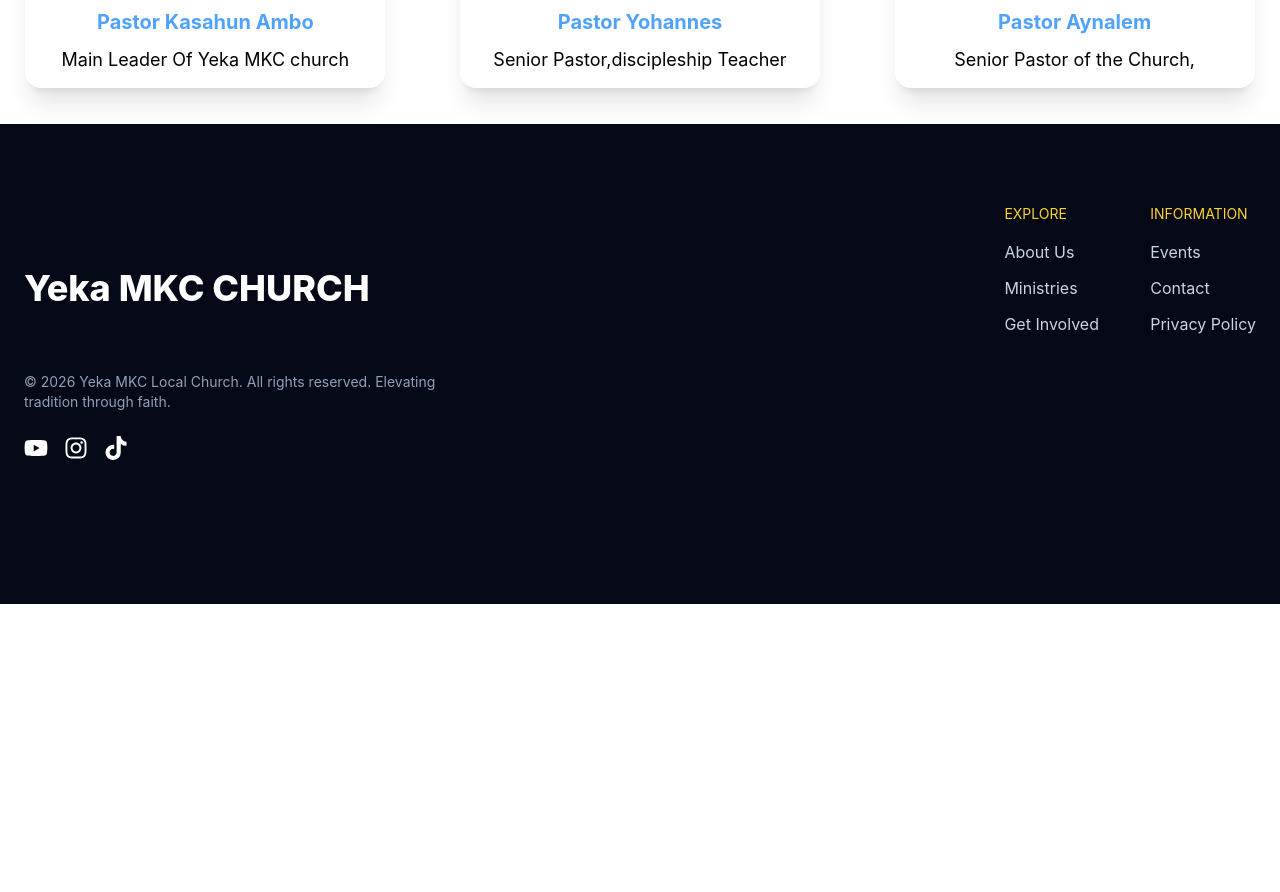
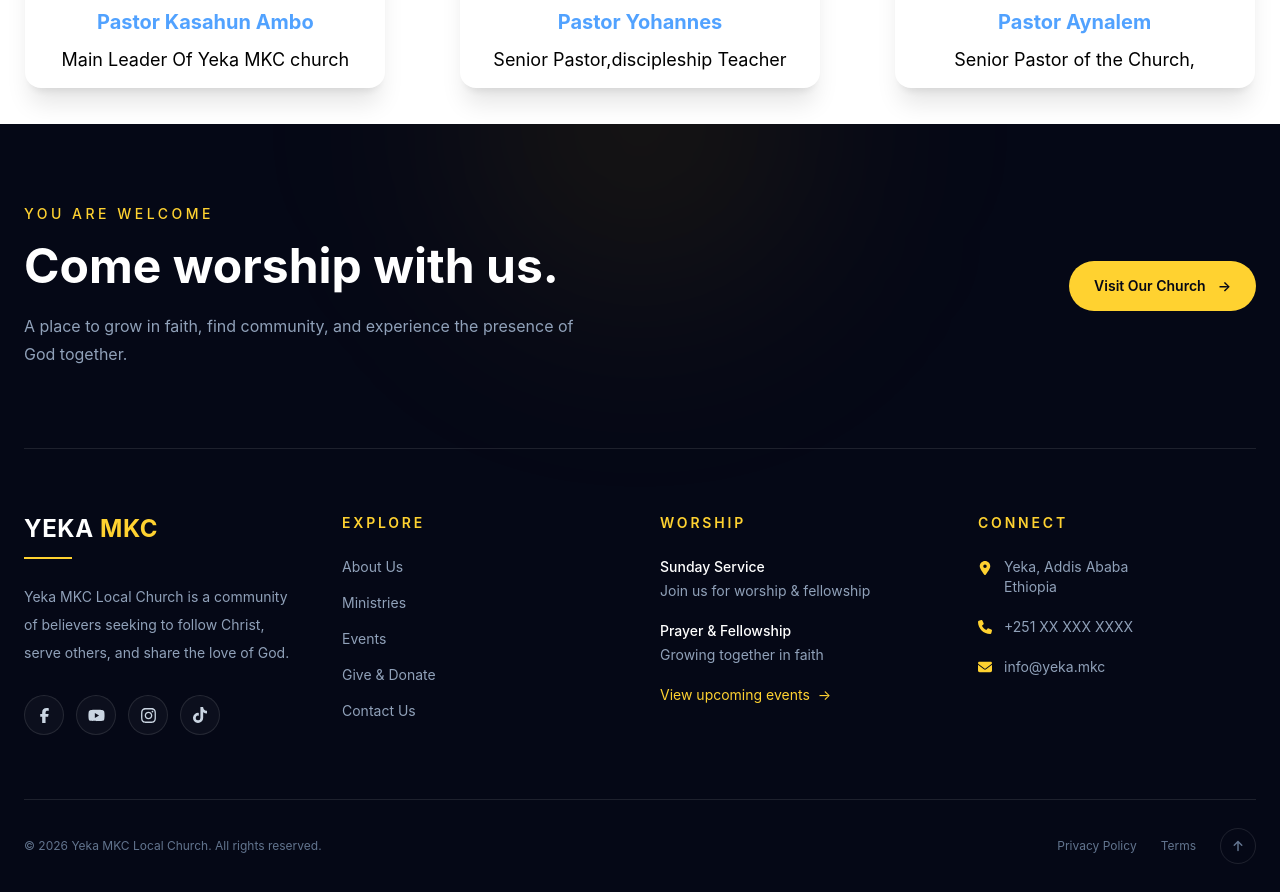
Before and after one commit to Paulos-g/Yeka-MKC, a React (Vite) app in the folder Frontend/: page /about in a window 1280 px wide. Shown: the part 2740-3632 px from the top of the page. Before the commit the page ends 3344 px from the top, so only its background shows below. Built offline with nearby package versions, Linux system fonts and the light colour scheme.

Commit message:
Enhanced the UI of footer

```diff
--- a/Frontend/src/Components/Footer.tsx
+++ b/Frontend/src/Components/Footer.tsx
@@ -1,61 +1,248 @@
-import { FaYoutube, FaInstagram, FaTiktok } from "react-icons/fa";
+import {
+  FaYoutube,
+  FaInstagram,
+  FaTiktok,
+  FaFacebookF,
+  FaArrowUp,
+  FaLocationDot,
+  FaPhone,
+  FaEnvelope,
+} from "react-icons/fa6";
 
 function Footer() {
   return (
-    <footer className="bg-[#050816] text-white py-20">
-      <div
-        data-aos="fade-up"
-        className="container mx-auto px-6 flex min-h-[320px] flex-col md:flex-row justify-between gap-12"
-      >
-        <div className="max-w-md flex flex-col justify-center">
-          <h3 className=" font-cinzel font-extrabold text-4xl mb-16">
-            Yeka MKC CHURCH
-          </h3>
-          <p className="text-sm text-slate-400 text-center md:text-left">
-            © 2026 Yeka MKC Local Church. All rights reserved. Elevating
-            tradition through faith.
-          </p>
-          <div className="mt-6 flex items-center gap-4">
+    <footer className="relative overflow-hidden bg-[#050816] text-white">
+      {/* Decorative glow */}
+      <div className="pointer-events-none absolute -top-40 left-1/2 h-80 w-80 -translate-x-1/2 rounded-full bg-amber-400/10 blur-[120px]" />
+
+      <div className="relative container mx-auto px-6">
+        {/* Top CTA */}
+        <div
+          data-aos="fade-up"
+          className="border-b border-white/10 py-16 md:py-20"
+        >
+          <div className="flex flex-col items-start justify-between gap-8 md:flex-row md:items-center">
+            <div className="max-w-2xl">
+              <p className="mb-3 text-sm font-medium uppercase tracking-[0.25em] text-amber-300">
+                You are welcome
+              </p>
+
+              <h2 className="font-cinzel text-3xl font-bold leading-tight sm:text-4xl md:text-5xl">
+                Come worship with us.
+              </h2>
+
+              <p className="mt-4 max-w-xl text-sm leading-7 text-slate-400 md:text-base">
+                A place to grow in faith, find community, and experience the
+                presence of God together.
+              </p>
+            </div>
+
             <a
-              href="#"
-              aria-label="YouTube"
-              className="text-white transition-colors hover:text-amber-300"
+              href="/contact"
+              className="group inline-flex items-center gap-3 rounded-full border border-amber-300/40 bg-amber-300 px-6 py-3.5 text-sm font-semibold text-[#050816] transition-all duration-300 hover:bg-amber-200 hover:shadow-[0_0_30px_rgba(252,211,77,0.15)]"
             >
-              <FaYoutube size={24} />
-            </a>
-            <a
-              href="#"
-              aria-label="Instagram"
-              className="text-white transition-colors hover:text-amber-300"
-            >
-              <FaInstagram size={24} />
-            </a>
-            <a
-              href="#"
-              aria-label="TikTok"
-              className="text-white transition-colors hover:text-amber-300"
-            >
-              <FaTiktok size={24} />
+              Visit Our Church
+              <span className="transition-transform duration-300 group-hover:translate-x-1">
+                →
+              </span>
             </a>
           </div>
         </div>
 
-        <div className="grid grid-cols-2 gap-10">
-          <div>
-            <p className="text-sm uppercase text-amber-300 mb-4">Explore</p>
-            <ul className="space-y-3 text-slate-300">
-              <li>About Us</li>
-              <li>Ministries</li>
-              <li>Get Involved</li>
+        {/* Main Footer */}
+        <div className="grid gap-14 py-16 md:grid-cols-2 lg:grid-cols-4 lg:gap-10">
+          {/* Brand */}
+          <div data-aos="fade-up" className="lg:col-span-1">
+            <div className="mb-6">
+              <h3 className="font-cinzel text-2xl font-bold tracking-wide">
+                YEKA <span className="text-amber-300">MKC</span>
+              </h3>
+
+              <div className="mt-3 h-[2px] w-12 bg-amber-300" />
+            </div>
+
+            <p className="max-w-sm text-sm leading-7 text-slate-400">
+              Yeka MKC Local Church is a community of believers seeking to
+              follow Christ, serve others, and share the love of God.
+            </p>
+
+            {/* Socials */}
+            <div className="mt-7 flex gap-3">
+              {[
+                {
+                  icon: <FaFacebookF size={15} />,
+                  label: "Facebook",
+                },
+                {
+                  icon: <FaYoutube size={17} />,
+                  label: "YouTube",
+                },
+                {
+                  icon: <FaInstagram size={17} />,
+                  label: "Instagram",
+                },
+                {
+                  icon: <FaTiktok size={16} />,
+                  label: "TikTok",
+                },
+              ].map((social) => (
+                <a
+                  key={social.label}
+                  href="#"
+                  aria-label={social.label}
+                  className="flex h-10 w-10 items-center justify-center rounded-full border border-white/10 bg-white/[0.03] text-slate-300 transition-all duration-300 hover:-translate-y-1 hover:border-amber-300/40 hover:bg-amber-300 hover:text-[#050816]"
+                >
+                  {social.icon}
+                </a>
+              ))}
+            </div>
+          </div>
+
+          {/* Explore */}
+          <div data-aos="fade-up" data-aos-delay="100">
+            <h4 className="mb-6 text-sm font-semibold uppercase tracking-[0.2em] text-amber-300">
+              Explore
+            </h4>
+
+            <ul className="space-y-4 text-sm text-slate-400">
+              <li>
+                <a href="/about" className="transition-colors hover:text-white">
+                  About Us
+                </a>
+              </li>
+
+              <li>
+                <a
+                  href="/ministries"
+                  className="transition-colors hover:text-white"
+                >
+                  Ministries
+                </a>
+              </li>
+
+              <li>
+                <a
+                  href="/events"
+                  className="transition-colors hover:text-white"
+                >
+                  Events
+                </a>
+              </li>
+
+              <li>
+                <a
+                  href="/donate"
+                  className="transition-colors hover:text-white"
+                >
+                  Give & Donate
+                </a>
+              </li>
+
+              <li>
+                <a
+                  href="/contact"
+                  className="transition-colors hover:text-white"
+                >
+                  Contact Us
+                </a>
+              </li>
             </ul>
           </div>
-          <div>
-            <p className="text-sm uppercase text-amber-300 mb-4">Information</p>
-            <ul className="space-y-3 text-slate-300">
-              <li>Events</li>
-              <li>Contact</li>
-              <li>Privacy Policy</li>
-            </ul>
+
+          {/* Service */}
+          <div data-aos="fade-up" data-aos-delay="200">
+            <h4 className="mb-6 text-sm font-semibold uppercase tracking-[0.2em] text-amber-300">
+              Worship
+            </h4>
+
+            <div className="space-y-5 text-sm">
+              <div>
+                <p className="font-medium text-white">Sunday Service</p>
+                <p className="mt-1 text-slate-400">
+                  Join us for worship & fellowship
+                </p>
+              </div>
+
+              <div>
+                <p className="font-medium text-white">Prayer & Fellowship</p>
+                <p className="mt-1 text-slate-400">Growing together in faith</p>
+              </div>
+
+              <a
+                href="/events"
+                className="inline-flex items-center gap-2 text-amber-300 transition-colors hover:text-amber-200"
+              >
+                View upcoming events
+                <span>→</span>
+              </a>
+            </div>
+          </div>
+
+          {/* Contact */}
+          <div data-aos="fade-up" data-aos-delay="300">
+            <h4 className="mb-6 text-sm font-semibold uppercase tracking-[0.2em] text-amber-300">
+              Connect
+            </h4>
+
+            <div className="space-y-5 text-sm text-slate-400">
+              <div className="flex gap-3">
+                <FaLocationDot className="mt-1 shrink-0 text-amber-300" />
+                <span>
+                  Yeka, Addis Ababa
+                  <br />
+                  Ethiopia
+                </span>
+              </div>
+
+              <div className="flex items-center gap-3">
+                <FaPhone className="shrink-0 text-amber-300" />
+                <a
+                  href="tel:+251000000000"
+                  className="transition-colors hover:text-white"
+                >
+                  +251 XX XXX XXXX
+                </a>
+              </div>
+
+              <div className="flex items-center gap-3">
+                <FaEnvelope className="shrink-0 text-amber-300" />
+                <a
+                  href="mailto:info@yeka.mkc"
+                  className="transition-colors hover:text-white"
+                >
+                  info@yeka.mkc
+                </a>
+              </div>
+            </div>
+          </div>
+        </div>
+
+        {/* Bottom */}
+        <div className="flex flex-col gap-5 border-t border-white/10 py-7 text-xs text-slate-500 sm:flex-row sm:items-center sm:justify-between">
+          <p>
+            © {new Date().getFullYear()} Yeka MKC Local Church. All rights
+            reserved.
+          </p>
+
+          <div className="flex items-center gap-6">
+            <a
+              href="/privacy"
+              className="transition-colors hover:text-slate-300"
+            >
+              Privacy Policy
+            </a>
+
+            <a href="/terms" className="transition-colors hover:text-slate-300">
+              Terms
+            </a>
+
+            <a
+              href="#"
+              aria-label="Back to top"
+              className="flex h-9 w-9 items-center justify-center rounded-full border border-white/10 transition-all duration-300 hover:border-amber-300/40 hover:bg-amber-300 hover:text-[#050816]"
+            >
+              <FaArrowUp size={12} />
+            </a>
           </div>
         </div>
       </div>
```
